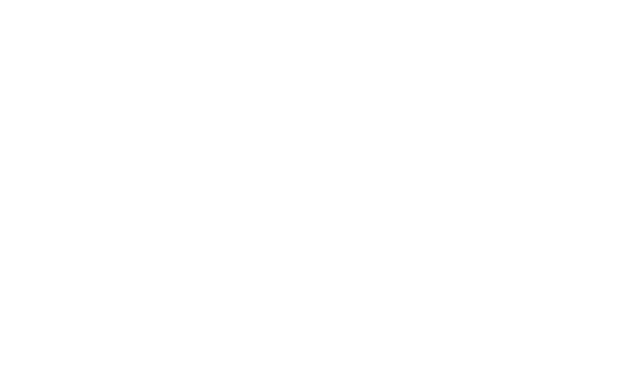
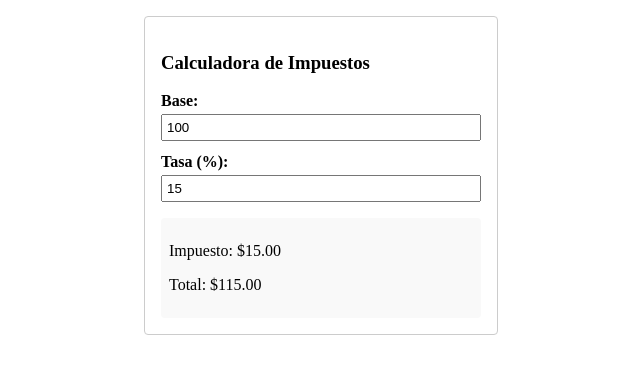
Before and after one commit to Abraham2748/angular-expert-03, an Angular app: page /tax-calculator in a window 1280 px wide. Before the commit this address led to /. Shown: the top 374 px of the page, without its empty margins (319-959 px from the left). Built offline with nearby package versions, Linux system fonts and the light colour scheme.

Commit message:
Implement Tax Calculator component

```diff
--- a/src/app/app.routes.ts
+++ b/src/app/app.routes.ts
@@ -2,6 +2,7 @@
 import { CounterComponent } from './counter/counter.component';
 import { SignalsDemoComponent } from './signals-demo/signals-demo.component';
 import { ClickCounterComponent } from './click-counter/click-counter.component';
+import { TaxCalculatorComponent } from './tax-calculator/tax-calculator.component';
 
 export const routes: Routes = [
   {
@@ -16,4 +17,8 @@
     path: 'click-counter',
     component: ClickCounterComponent,
   },
+  {
+    path: 'tax-calculator',
+    component: TaxCalculatorComponent,
+  },
 ];
--- /dev/null
+++ b/src/app/tax-calculator/tax-calculator.component.css
@@ -0,0 +1,27 @@
+.calculator {
+  max-width: 320px;
+  margin: 1rem auto;
+  padding: 1rem;
+  border: 1px solid #ccc;
+  border-radius: 4px;
+}
+
+label {
+  display: block;
+  margin-bottom: 0.75rem;
+  font-weight: bold;
+}
+
+input {
+  width: 100%;
+  padding: 0.25rem;
+  margin-top: 0.25rem;
+  box-sizing: border-box;
+}
+
+.results {
+  margin-top: 1rem;
+  padding: 0.5rem;
+  background: #f9f9f9;
+  border-radius: 4px;
+}
--- /dev/null
+++ b/src/app/tax-calculator/tax-calculator.component.html
@@ -0,0 +1,19 @@
+<div class="calculator">
+  <h3>Calculadora de Impuestos</h3>
+  <label>
+    Base:
+    <input type="number" [value]="base()" (input)="updateBase($event)" />
+  </label>
+  <label>
+    Tasa (%):
+    <input
+      type="number"
+      [value]="taxRate() * 100"
+      (input)="updateTaxRate($event)"
+    />
+  </label>
+  <div class="results">
+    <p>Impuesto: ${{ taxAmount().toFixed(2) }}</p>
+    <p>Total: ${{ total().toFixed(2) }}</p>
+  </div>
+</div>
--- /dev/null
+++ b/src/app/tax-calculator/tax-calculator.component.ts
@@ -0,0 +1,47 @@
+import { Component, computed, effect, signal } from '@angular/core';
+
+@Component({
+  selector: 'app-tax-calculator',
+  imports: [],
+  templateUrl: './tax-calculator.component.html',
+  styleUrl: './tax-calculator.component.css',
+})
+export class TaxCalculatorComponent {
+  // Señales de entrada
+  base = signal(100);
+  taxRate = signal(0.15);
+
+  //Señales computadas encadenadas
+  taxAmount = computed(() => this.base() * this.taxRate());
+  total = computed(() => this.base() + this.taxAmount());
+
+  //Efecto reactivo: log cada vez que cambia 'total'
+  logEffect = effect(() =>
+    console.log('Total actualizado: $' + this.total().toFixed(2))
+  );
+  persistBase = effect(() => {
+    localStorage.setItem('base', this.base().toString());
+  });
+  persistTaxRate = effect(() => {
+    localStorage.setItem('taxRate', this.taxRate().toString());
+  });
+
+  //Métodos para actualizas las señales desde la plantilla
+  updateBase(event: Event) {
+    this.base.set(this.getValidNumber(event));
+  }
+  updateTaxRate(event: Event) {
+    this.taxRate.set(this.getValidNumber(event) / 100);
+  }
+
+  getValidNumber(event: Event) {
+    const raw = this.getValueFromInput(event);
+    const parsed = Number(raw);
+    return !isNaN(parsed) && parsed >= 0 ? parsed : 0;
+  }
+
+  getValueFromInput(event: Event) {
+    const target = event.target as HTMLInputElement;
+    return target.value;
+  }
+}
```
Also changed, not shown: 1 other file (tests, documents, lock files or other folders).
